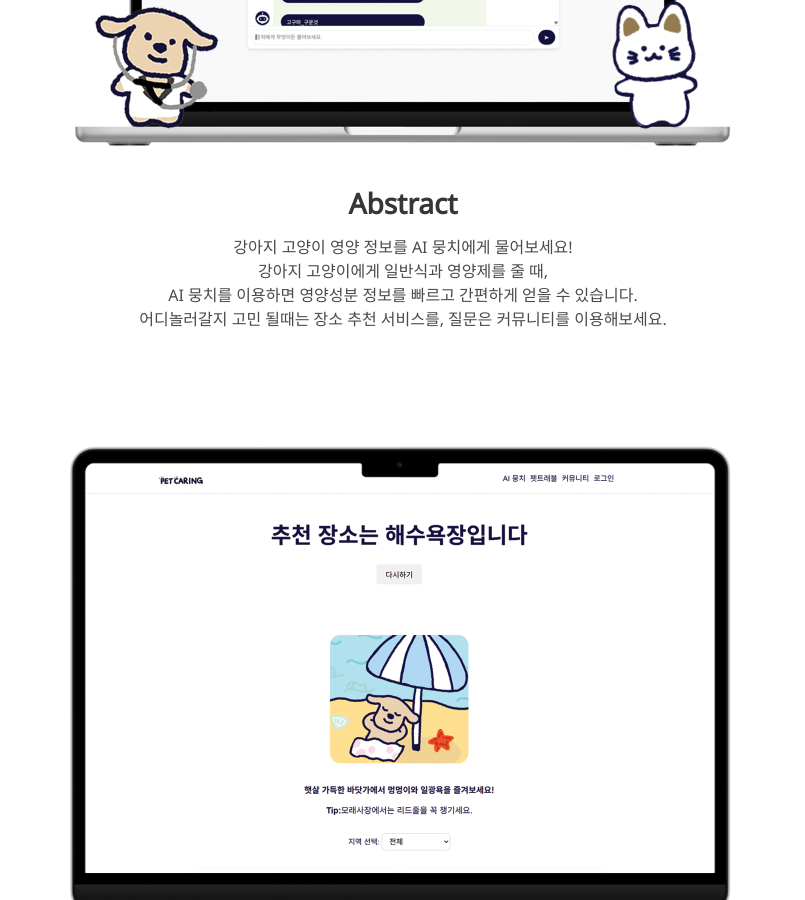
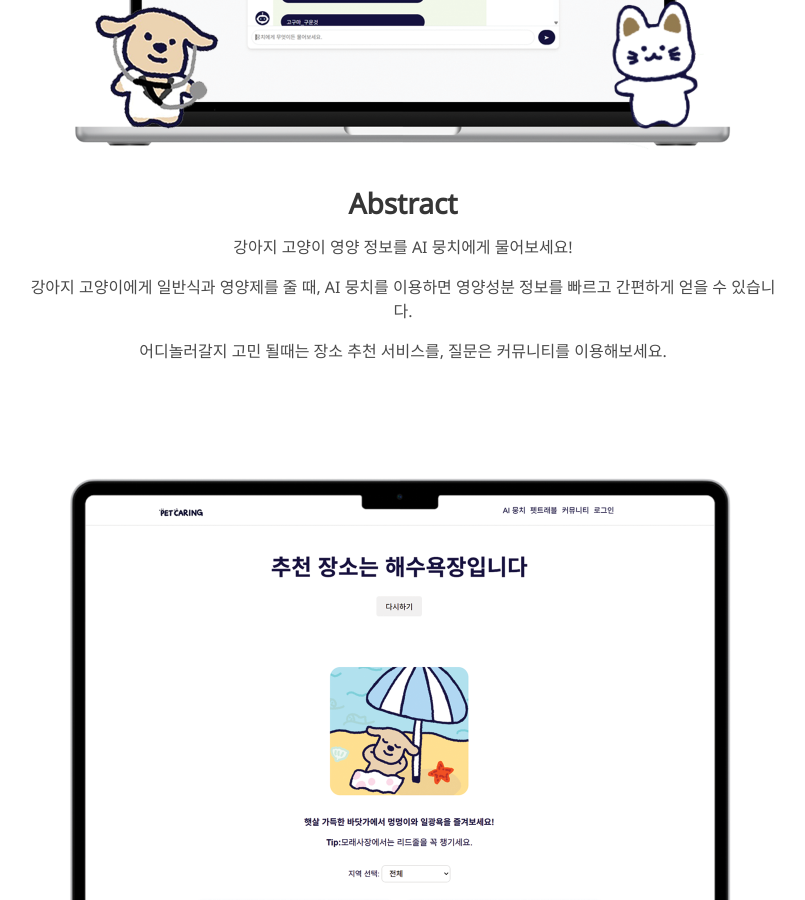
Before and after one commit to songchaeeunn/Laplata.github.io, a Jekyll site: the page built from index.md, in a window 1280 px wide and 900 px high, scrolled down 758 px. Shown: the whole window, without its empty margins (237-1042 px from the left). Built offline with Jekyll 4.4.1, drawn with Linux system fonts in a browser that asks for light colours; some web fonts are replaced.

```diff
--- a/index.md
+++ b/index.md
@@ -25,10 +25,9 @@ site: "http://petcaring.site/"
   <div class="column is-four-fifths">
     <h2>Abstract</h2>
     <div class="has-text-centered">
-      강아지 고양이 영양 정보를 AI 뭉치에게 물어보세요!<br>
-      강아지 고양이에게 일반식과 영양제를 줄 때, <br>
-      AI 뭉치를 이용하면 영양성분 정보를 빠르고 간편하게 얻을 수 있습니다.<br>
-      어디놀러갈지 고민 될때는 장소 추천 서비스를, 질문은 커뮤니티를 이용해보세요.
+      <p>강아지 고양이 영양 정보를 AI 뭉치에게 물어보세요!</p>
+      <p>강아지 고양이에게 일반식과 영양제를 줄 때, AI 뭉치를 이용하면 영양성분 정보를 빠르고 간편하게 얻을 수 있습니다.</p>
+      <p>어디놀러갈지 고민 될때는 장소 추천 서비스를, 질문은 커뮤니티를 이용해보세요.</p>
     </div>
   </div>
 </div>
```
